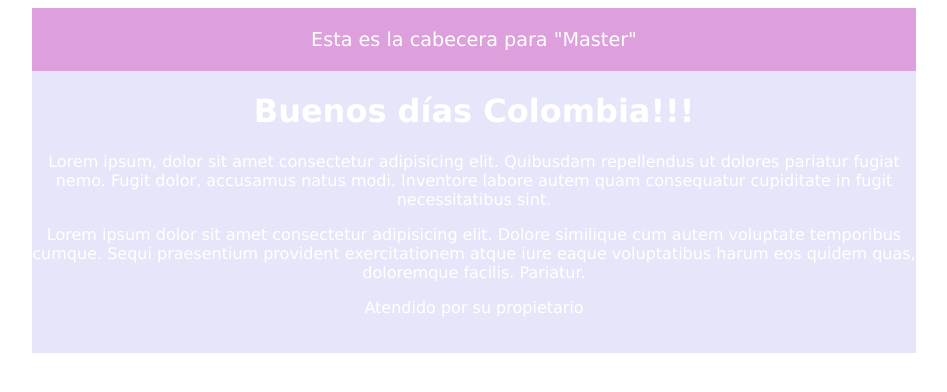
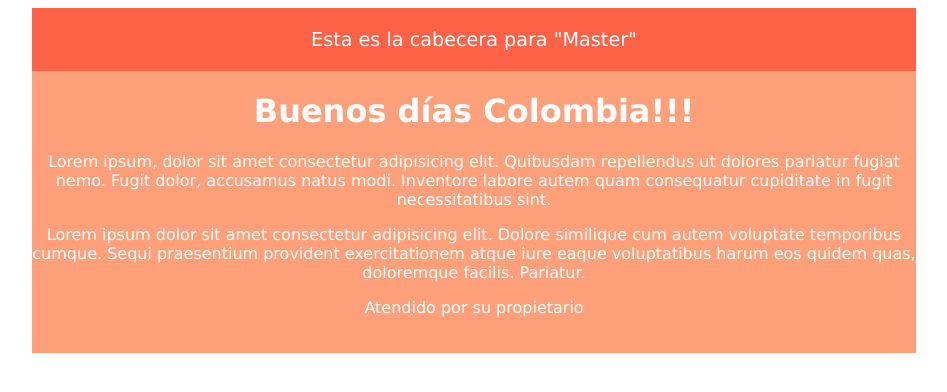
Before and after one commit to sirmarroquin/hyperblog, a plain HTML site: page index.html in a window 1280 px wide. Shown: the whole page, without its empty margins (166-1113 px from the left). Drawn offline with Linux system fonts and the light colour scheme.

Commit message:
Se cambian colores

```diff
--- a/css/estilos.css
+++ b/css/estilos.css
@@ -4,7 +4,7 @@ body{
 }
 
 #container{
-	background-color: Lavender;
+	background-color: LightSalmon;
 	color: #fff;
 	margin-left: 15%;
 	width: 70%;
@@ -12,7 +12,7 @@ body{
 }
 
 #cabecera{
-	background-color: Plum;
+	background-color: Tomato;
 	padding: 20px 2%;
 	font-size:  1.2em;
 }
```
